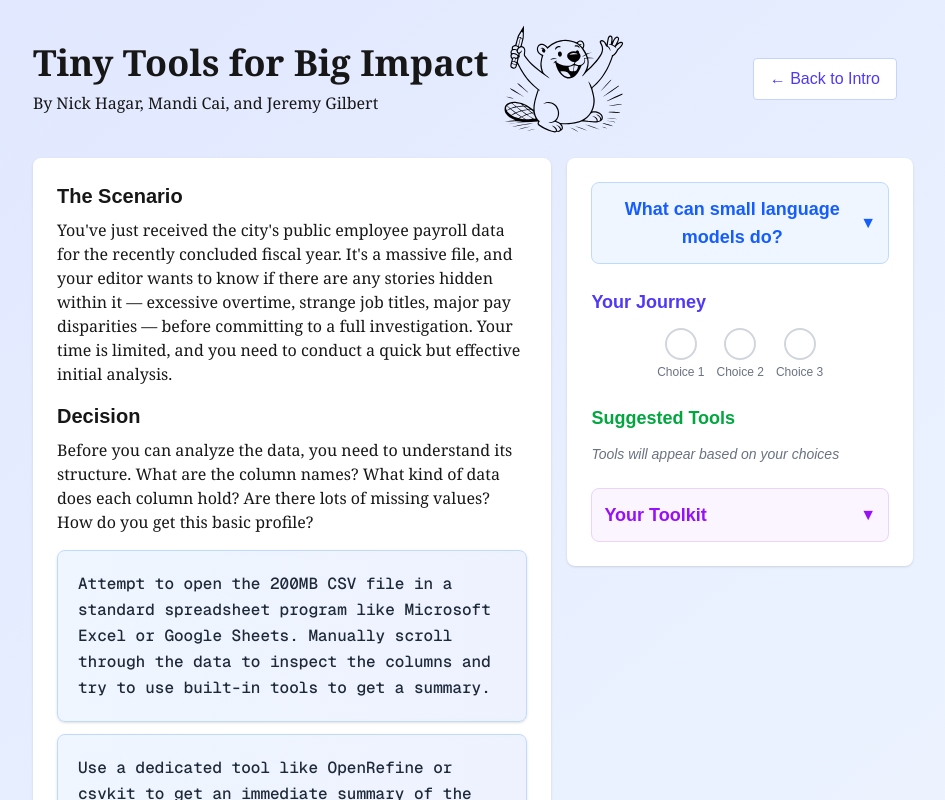
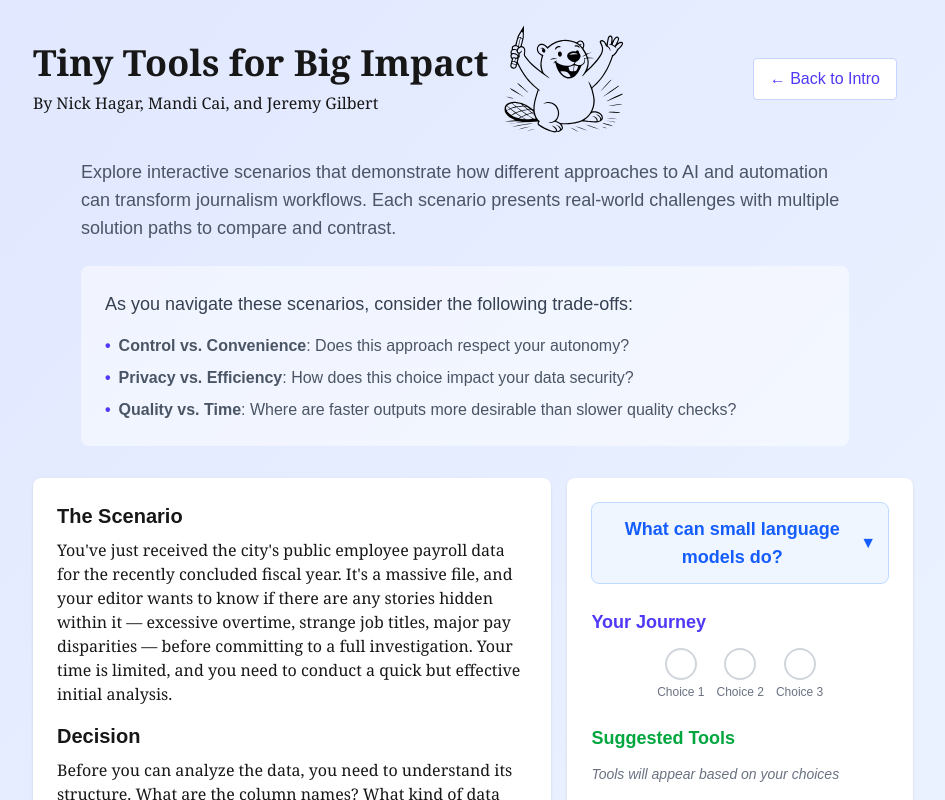
Before and after one commit to mandicai/tiny-tools, a Next.js app: page / in a window 1280 px wide. Both pictures are taken after a click on the element 418 px from the left and 722 px from the top of the page. Shown: the top 800 px of the page, without its empty margins (175-1120 px from the left). Built offline with nearby package versions, Linux system fonts and the light colour scheme.

Commit message:
persist explanatory text throughout app

```diff
--- a/src/app/page.tsx
+++ b/src/app/page.tsx
@@ -59,6 +59,35 @@ export default function HomePage() {
             ← Back to Intro
           </button>
         </div>
+
+        <div className="max-w-3xl mx-auto mb-8 space-y-6">
+          <p className="text-lg text-gray-600 text-left">
+            Explore interactive scenarios that demonstrate how different approaches to AI and automation
+            can transform journalism workflows. Each scenario presents real-world challenges with
+            multiple solution paths to compare and contrast.
+          </p>
+
+          <div className="bg-white/50 rounded-lg p-6 text-left">
+            <p className="text-lg text-gray-700 mb-4 font-medium">
+              As you navigate these scenarios, consider the following trade-offs:
+            </p>
+            <ul className="space-y-2 text-gray-600">
+              <li className="flex items-start">
+                <span className="font-semibold text-indigo-600 mr-2">•</span>
+                <span><strong>Control vs. Convenience</strong>: Does this approach respect your autonomy?</span>
+              </li>
+              <li className="flex items-start">
+                <span className="font-semibold text-indigo-600 mr-2">•</span>
+                <span><strong>Privacy vs. Efficiency</strong>: How does this choice impact your data security?</span>
+              </li>
+              <li className="flex items-start">
+                <span className="font-semibold text-indigo-600 mr-2">•</span>
+                <span><strong>Quality vs. Time</strong>: Where are faster outputs more desirable than slower quality checks?</span>
+              </li>
+            </ul>
+          </div>
+        </div>
+
         <div className="w-full">
           {scenario && (
             <StoryNode
```
